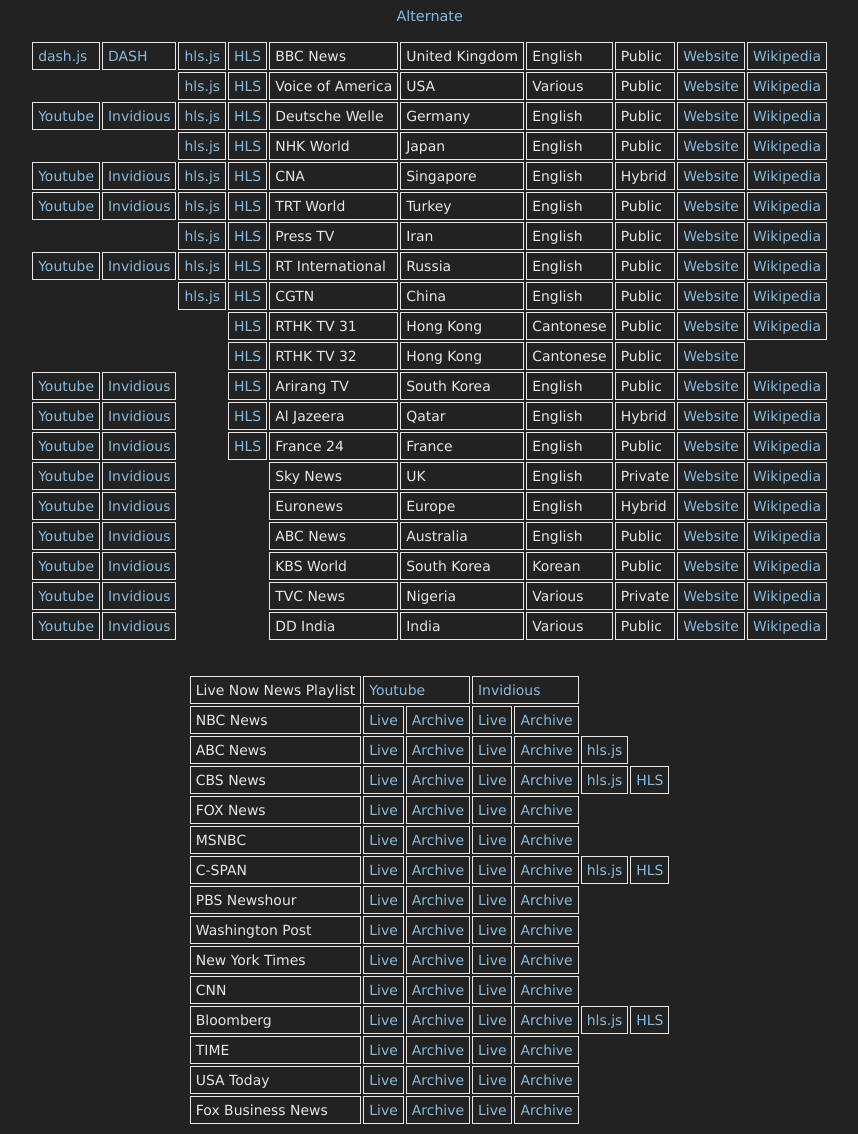
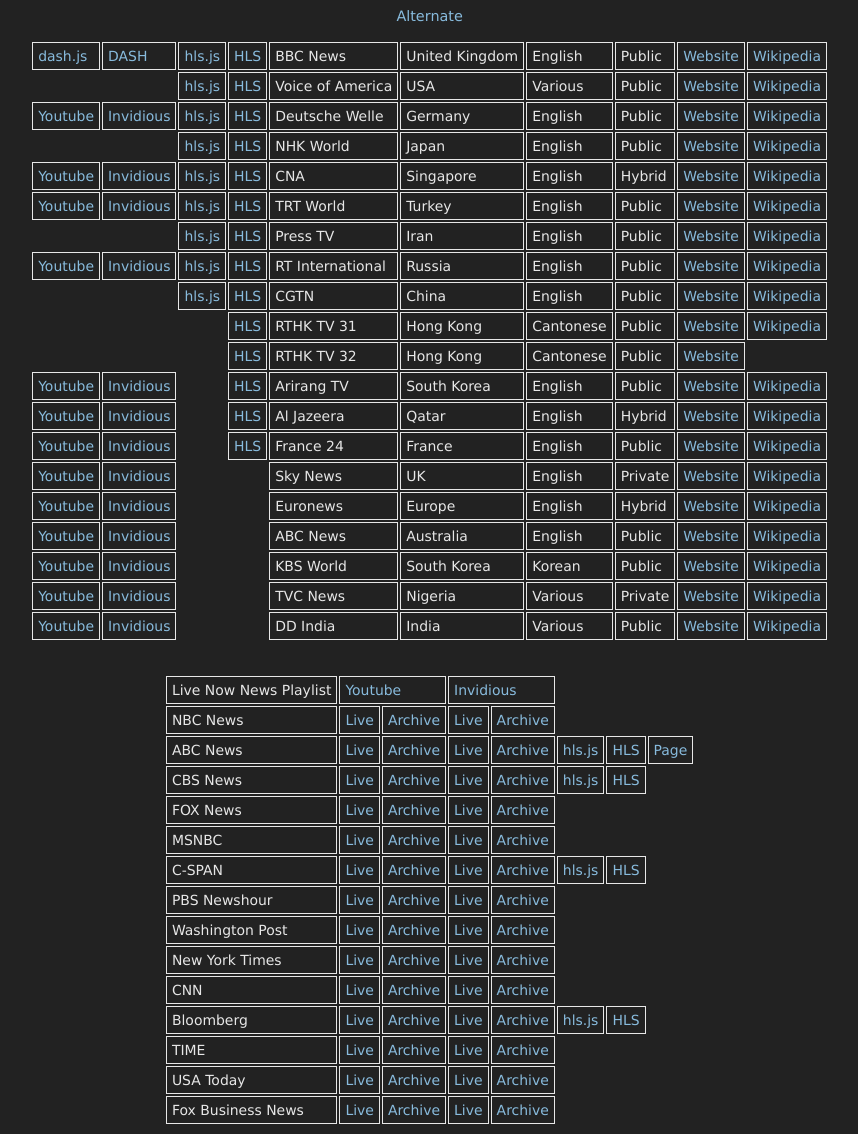
Before and after one commit to danburd/danburd.github.io, a Jekyll site: the page tvnews.html, which Jekyll copies as it is, in a window 1280 px wide. Shown: the whole page, without its empty margins (212-1070 px from the left). Built offline with Jekyll 4.4.1, drawn with Linux system fonts in a browser that asks for light colours.

Commit message:
Changed ABC News stream

```diff
--- a/tvnews.html
+++ b/tvnews.html
@@ -286,7 +286,9 @@
     <td><a href="https://www.youtube.com/c/ABCNews">Archive</a></td>
     <td><a href="https://invidio.us/channel/UCBi2mrWuNuyYy4gbM6fU18Q/live">Live</a></td>
     <td><a href="https://invidio.us/channel/UCBi2mrWuNuyYy4gbM6fU18Q">Archive</a></td>
-    <td><a href="https://www.danburd.com/abcnews">hls.js</a></td>
+    <td><a href="/hlsjsvideo.html?stream=https://content.uplynk.com/channel/3324f2467c414329b3b0cc5cd987b6be.m3u8">hls.js</a></td>
+    <td><a href="https://content.uplynk.com/channel/3324f2467c414329b3b0cc5cd987b6be.m3u8">HLS</a></td>
+    <td><a href="/abcnews.html">Page</a></td>
   </tr>
   <tr>
     <td>CBS News</td>
```
